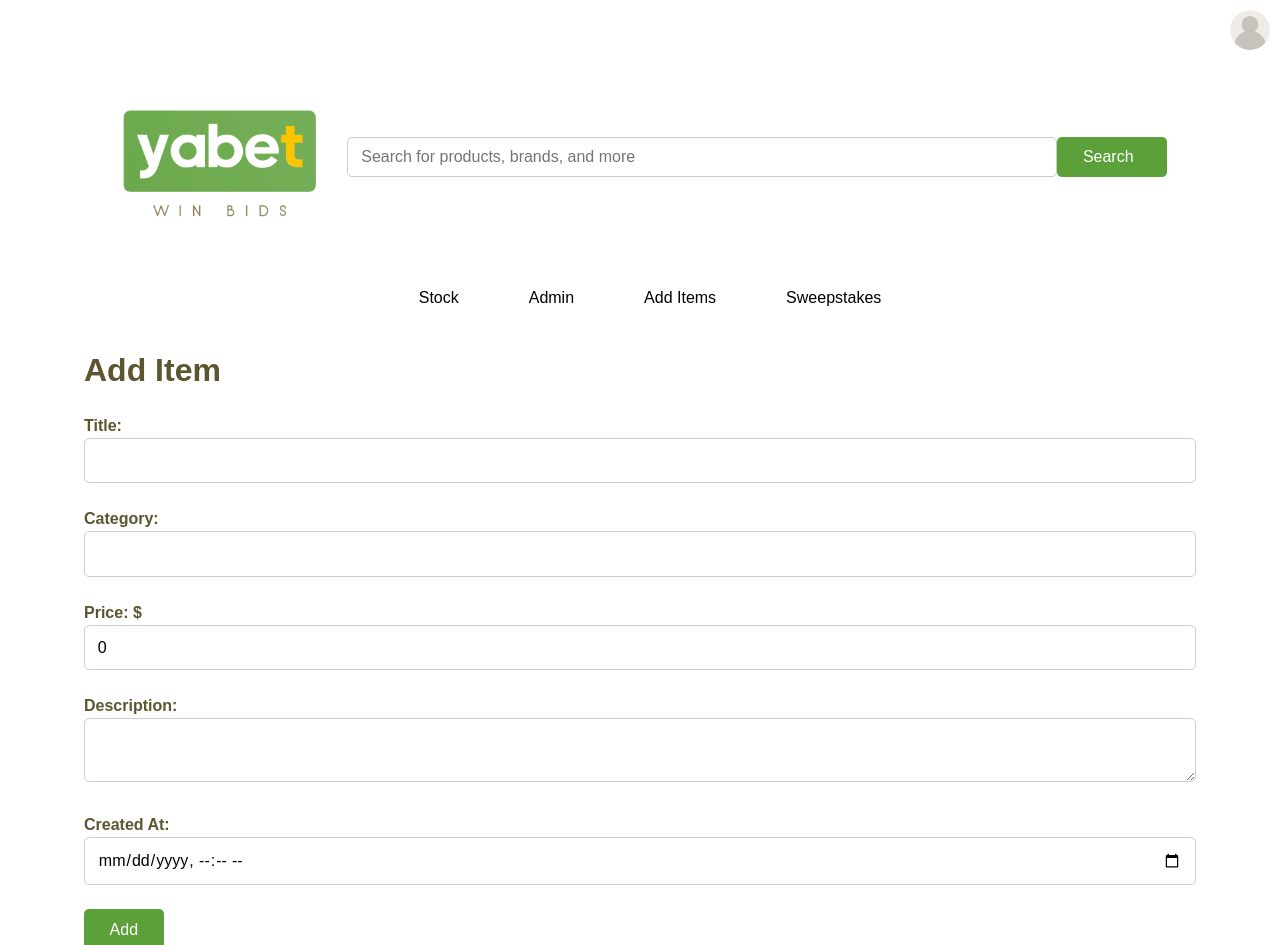
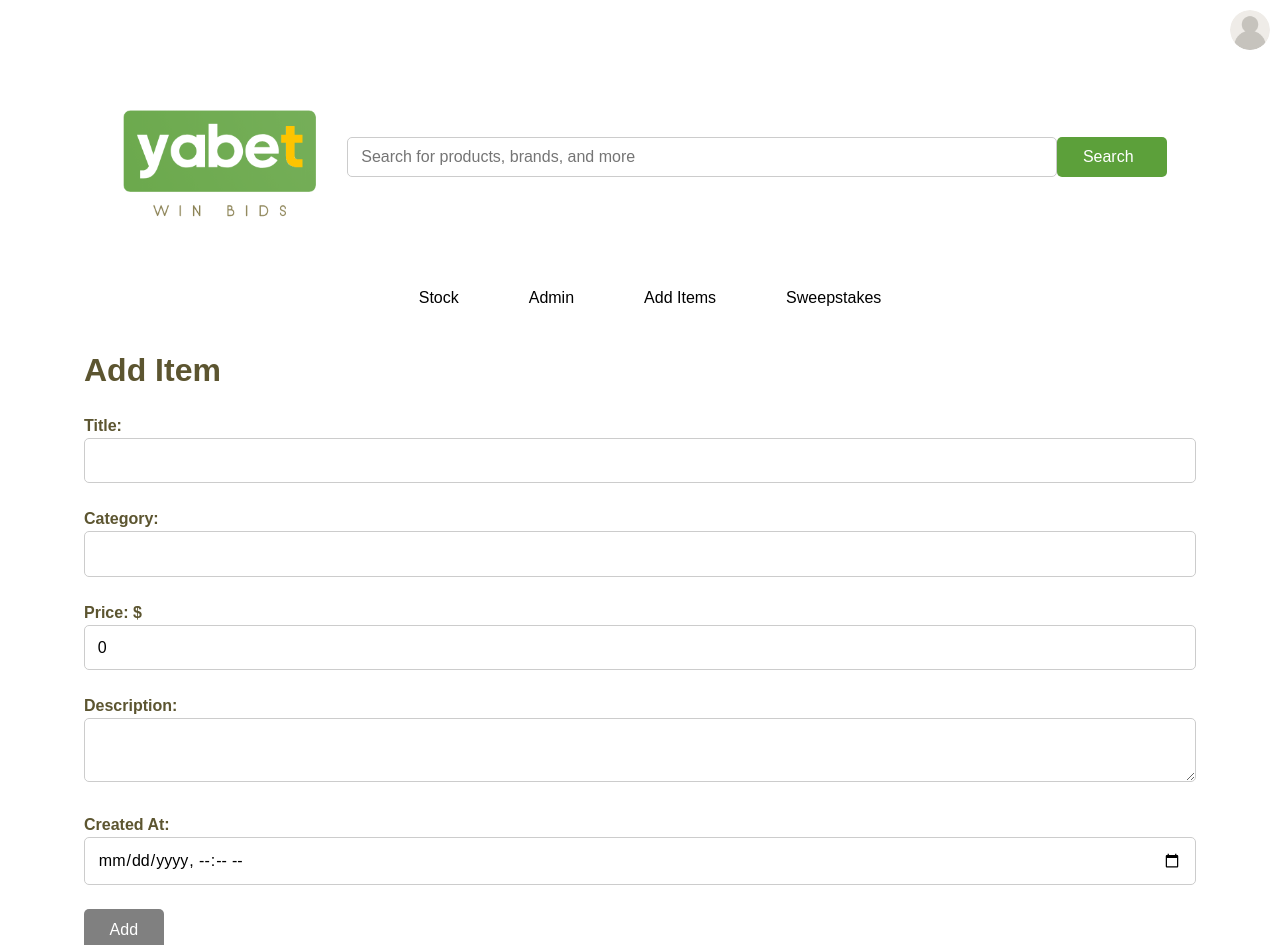
Before and after one commit to SirDiscombobulated/cpan228-final-project, a React (Create React App) app in the folder frontend/yabe/: page /store/admin/add-item in a window 1280 px wide. Shown: the top 945 px of the page. Built offline with nearby package versions, Linux system fonts and the light colour scheme.

Commit message:
implemented the option to add and remove from wishlist/interested arrays

```diff
--- /dev/null
+++ b/frontend/yabe/src/components/interestedButton.js
@@ -0,0 +1,36 @@
+import React, { useState } from 'react';
+
+const InterestedButton = ({ isInterested, username, itemId }) => {
+    const [interested, setInterested] = useState(isInterested);
+
+    const toggleInterest = async () => {
+        const url = `http://localhost:8080/wishlist/${interested ? 'remove' : 'add'}/${username}/${itemId}`;
+        const method = 'PUT';
+        const headers = {
+            'Authorization': `Basic ${btoa(`${localStorage.getItem('username')}:${atob(localStorage.getItem('password'))}`)}`,
+            'Content-Type': 'application/json',
+        };
+
+        try {
+            const response = await fetch(url, { method, headers });
+            if (response.ok) {
+                setInterested(!interested);
+            } else {
+                console.error('Failed to update interest status');
+            }
+        } catch (error) {
+            console.error('Error updating interest status:', error);
+        }
+    };
+
+    return (
+        <button
+            className={`btn mt-3 ${interested ? 'btn-danger' : 'btn-primary'}`}
+            onClick={toggleInterest}
+        >
+            {interested ? 'Remove from Wishlist' : 'Add to Wishlist'}
+        </button>
+    );
+};
+
+export default InterestedButton;
--- a/frontend/yabe/src/components/itemList.js
+++ b/frontend/yabe/src/components/itemList.js
@@ -4,9 +4,11 @@ import './styling/itemList.css';
 import electronicsImg from './icons/electronics.png';
 import kitchenImg from './icons/kitchen.png';
 import clothingImg from './icons/clothing.png';
+import InterestedButton from './interestedButton'; // Import the InterestedButton component
 
 const ItemList = () => {
     const [items, setItems] = useState([]);
+    const username = localStorage.getItem('username'); // Get current username
 
     useEffect(() => {
         fetchData('http://localhost:8080/store/api/featured')
@@ -47,7 +49,11 @@ const ItemList = () => {
                                 <p className="card-text"><strong>Price: </strong>${item.price.toFixed(2)}</p>
                                 <p className="card-text"><strong>Status: </strong>{item.status}</p>
                                 <p className="card-text"><strong>Created At: </strong>{new Date(item.createdAt).toLocaleString()}</p>
-                                <button className="btn btn-primary mt-3">Interested</button>
+                                <InterestedButton
+                                    isInterested={item.interested.includes(username)}
+                                    username={username}
+                                    itemId={item.id}
+                                />
                             </div>
                         </div>
                     </div>
--- a/frontend/yabe/src/components/styling/itemList.css
+++ b/frontend/yabe/src/components/styling/itemList.css
@@ -1,3 +1,23 @@
+/* Ensure the following styles are at the top of your CSS file */
+.btn {
+    padding: 0.5rem 1rem;
+    font-size: 1rem;
+    border: none;
+    border-radius: 0.25rem;
+    cursor: pointer;
+}
+
+.btn-primary {
+    background-color: gray !important;
+    color: white !important;
+}
+
+.btn-danger {
+    background-color: red !important;
+    color: white !important;
+}
+
+/* Your existing styles */
 .items-list .row {
     display: flex;
     flex-wrap: wrap;
```
